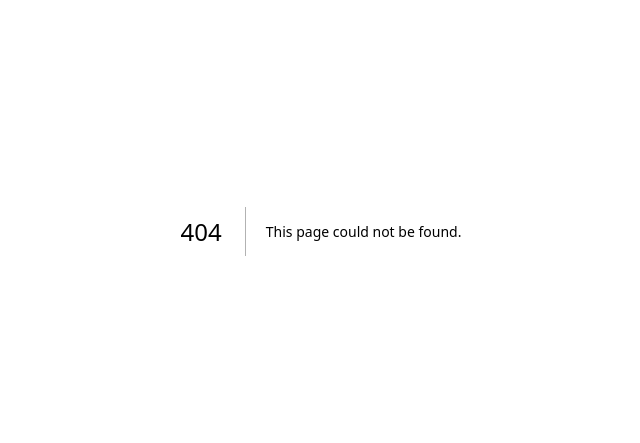
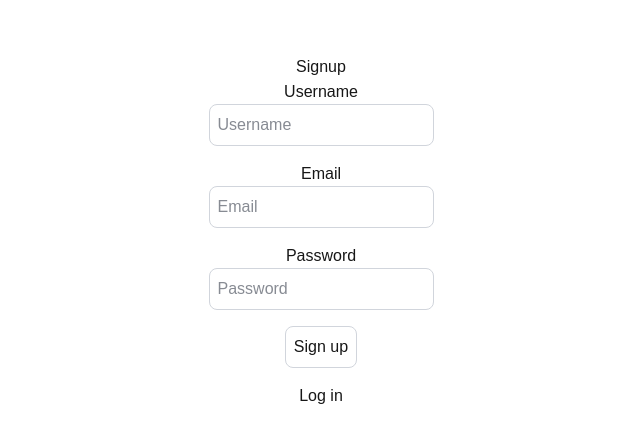
Before and after one commit to Adityaaj18/ripped-personal-training, a Next.js app in the folder ripped-personal-training/: page /signup in a window 1280 px wide. Before the commit this address had no page. Shown: the part 169-612 px from the top of the page, without its empty margins (319-959 px from the left). Built offline with nearby package versions, Linux system fonts and the light colour scheme.

Commit message:
added login and signup page and integrated authentication api's with frontend

```diff
--- a/ripped-personal-training/package.json
+++ b/ripped-personal-training/package.json
@@ -19,7 +19,8 @@
     "next-auth": "^4.24.11",
     "nodemailer": "^6.10.0",
     "react": "^19.0.0",
-    "react-dom": "^19.0.0"
+    "react-dom": "^19.0.0",
+    "react-hot-toast": "^2.5.2"
   },
   "devDependencies": {
     "@tailwindcss/postcss": "^4",
--- a/ripped-personal-training/src/app/login/page.js
+++ /dev/null
@@ -1,9 +0,0 @@
-import React from 'react'
-
-function page() {
-  return (
-    <div>page</div>
-  )
-}
-
-export default page
--- /dev/null
+++ b/ripped-personal-training/src/app/login/page.jsx
@@ -0,0 +1,67 @@
+"use client";
+
+import React, { useState } from "react";
+import axios from "axios";
+import toast from "react-hot-toast";
+import { useRouter } from "next/navigation";
+import Link from "next/link";
+
+export default function LoginPage() {
+  const router = useRouter();
+  const [user, setUser] = useState({
+    email: "",
+    password: "",
+  });
+
+  const [loading, setLoading] = useState(false);
+
+  const onLogin = async () => {
+    try {
+      setLoading(true);
+      const response = await axios.post("/api/users/login", user);
+      console.log("login success", response.data);
+      router.push("/profile");
+    } catch (error) {
+      console.log("Login failed", error.message || error);
+      toast.error(error.message || "An error occurred");
+    } finally {
+      setLoading(false);
+    }
+  };
+
+  return (
+    <div className="flex flex-col items-center justify-center min-h-screen py-2">
+      <h1>{loading ? "Processing" : "Login"}</h1>
+      <hr />
+
+      <label className="flex flex-col items-center justify-center">Email</label>
+      <input
+        id="email"
+        value={user.email}
+        onChange={(e) => setUser({ ...user, email: e.target.value })}
+        placeholder="Email"
+        type="text"
+        className="text-gray-900 mb-4 p-2 border border-gray-300 rounded-lg focus:outline-none focus:border-gray-600"
+      />
+      <label className="flex flex-col items-center justify-center">
+        Password
+      </label>
+      <input
+        id="password"
+        value={user.password}
+        onChange={(e) => setUser({ ...user, password: e.target.value })}
+        placeholder="Password"
+        type="password"
+        className="text-gray-900 mb-4 p-2 border border-gray-300 rounded-lg focus:outline-none focus:border-gray-600"
+      />
+      <button
+        onClick={onLogin}
+        className="p-2 border border-gray-300 rounded-lg mb-4 focus:outline-none focus:border-gray-600"
+      >
+        Log in
+      </button>
+
+      <Link href="/signup">Sign up</Link>
+    </div>
+  );
+}
--- /dev/null
+++ b/ripped-personal-training/src/app/profile/[id]/page.jsx
@@ -0,0 +1,12 @@
+"use client";
+
+import React from "react";
+
+export default function Page({ params }) {
+  return (
+    <div className="flex flex-col items-center justify-center min-h-screen py-2">
+      <h1>Profile page</h1>
+      <h1>{params.id}</h1>
+    </div>
+  );
+}
--- /dev/null
+++ b/ripped-personal-training/src/app/profile/page.jsx
@@ -0,0 +1,68 @@
+"use client";
+
+import axios from "axios";
+import Link from "next/link";
+import { useRouter } from "next/navigation";
+import React, { useState } from "react";
+import { toast } from "react-hot-toast";
+
+export default function ProfilePage() {
+  const router = useRouter();
+  const [data, setData] = useState("");
+
+  const getUserData = async () => {
+    try {
+      const res = await axios.post("/api/users/me");
+      console.log(res.data.data._id);
+      setData(res.data.data._id);
+    } catch (error) {
+      if (error instanceof Error) {
+        toast.error(error.message);
+      } else {
+        toast.error("An unknown error occurred");
+      }
+    }
+  };
+
+  const logout = async () => {
+    try {
+      await axios.get("/api/users/logout");
+      toast.success("Logout successful");
+      router.push("/login");
+    } catch (error) {
+      if (error instanceof Error) {
+        toast.error(error.message);
+      } else {
+        toast.error("An unknown error occurred");
+      }
+    }
+  };
+
+  return (
+    <div className="flex flex-col items-center justify-center min-h-screen py-2">
+      <h1>profile page</h1>
+      <hr />
+      <h2>
+        {data === "" ? (
+          "No data"
+        ) : (
+          <Link href={`/profile/${data}`}>{data}</Link>
+        )}
+      </h2>
+      <hr />
+      <button
+        className="bg-blue-500 mt-4 hover:bg-blue-700 text-white font-bold py-2 px-4 rounded"
+        onClick={logout}
+      >
+        Logout
+      </button>
+      <hr />
+      <button
+        className="bg-green-500 mt-4 hover:bg-green-700 text-white font-bold py-2 px-4 rounded"
+        onClick={getUserData}
+      >
+        Get user details
+      </button>
+    </div>
+  );
+}
--- a/ripped-personal-training/src/app/signup.js
+++ /dev/null
@@ -1,9 +0,0 @@
-import React from 'react'
-
-function page() {
-  return (
-    <div>page</div>
-  )
-}
-
-export default page
--- /dev/null
+++ b/ripped-personal-training/src/app/signup/page.jsx
@@ -0,0 +1,78 @@
+"use client";
+
+import React, { useState } from "react";
+import axios from "axios";
+import toast from "react-hot-toast";
+import { useRouter } from "next/navigation";
+import Link from "next/link";
+
+export default function SignupPage() {
+  const router = useRouter();
+  const [user, setUser] = useState({
+    email: "",
+    password: "",
+    username: "",
+  });
+
+  const [loading, setLoading] = useState(false);
+
+  const onSignup = async () => {
+    try {
+      setLoading(true);
+      const response = await axios.post("/api/users/signup", user);
+      console.log("signup success", response.data);
+      router.push("/login");
+    } catch (error) {
+      console.log("Signup failed", error.message || error);
+      toast.error(error.message || "An error occurred");
+    } finally {
+      setLoading(false);
+    }
+  };
+
+  return (
+    <div className="flex flex-col items-center justify-center min-h-screen py-2">
+      <h1>{loading ? "Processing" : "Signup"}</h1>
+      <hr />
+      <label className="flex flex-col items-center justify-center">
+        Username
+      </label>
+      <input
+        id="username"
+        value={user.username}
+        onChange={(e) => setUser({ ...user, username: e.target.value })}
+        placeholder="Username"
+        type="text"
+        className="text-gray-900 mb-4 p-2 border border-gray-300 rounded-lg focus:outline-none focus:border-gray-600"
+      />
+      <label className="flex flex-col items-center justify-center">Email</label>
+      <input
+        id="email"
+        value={user.email}
+        onChange={(e) => setUser({ ...user, email: e.target.value })}
+        placeholder="Email"
+        type="text"
+        className="text-gray-900 mb-4 p-2 border border-gray-300 rounded-lg focus:outline-none focus:border-gray-600"
+      />
+      <label className="flex flex-col items-center justify-center">
+        Password
+      </label>
+      <input
+        id="password"
+        value={user.password}
+        onChange={(e) => setUser({ ...user, password: e.target.value })}
+        placeholder="Password"
+        type="password"
+        className="text-gray-900 mb-4 p-2 border border-gray-300 rounded-lg focus:outline-none focus:border-gray-600"
+      />
+      <button
+        onClick={onSignup}
+        className="p-2 border border-gray-300 rounded-lg mb-4 focus:outline-none focus:border-gray-600"
+      >
+        Sign up
+      </button>
+
+      <Link href="/login">Log in</Link>
+    </div>
+  );
+}
--- /dev/null
+++ b/ripped-personal-training/src/app/verifyemail/page.jsx
@@ -0,0 +1,58 @@
+"use client";
+import axios from "axios";
+import Link from "next/link";
+import React, { useEffect, useState } from "react";
+
+export default function VerifyEmailPage() {
+  const [token, setToken] = useState("");
+  const [verified, setVerified] = useState(false);
+  const [error, setError] = useState(false);
+
+  const verifyUserEmail = async () => {
+    try {
+      await axios.post("/api/users/verifyemail", { token });
+      setVerified(true);
+      setError(false);
+    } catch (error) {
+      setError(true);
+      if (axios.isAxiosError(error) && error.response) {
+        console.log(error.response.data);
+      } else {
+        console.log("An unexpected error occurred:", error);
+      }
+    }
+  };
+
+  useEffect(() => {
+    setError(false);
+    const urlToken = window.location.search.split("=")[1];
+    setToken(urlToken || "");
+  }, []);
+
+  useEffect(() => {
+    setError(false);
+    if (token.length > 0) {
+      verifyUserEmail();
+    }
+  }, [token]);
+
+  return (
+    <div className="flex flex-col items-center justify-center min-h-screen py-2">
+      <h1 className="text-4xl">Verify Email</h1>
+      <h2 className="p-2 bg-orange-500 text-black">
+        {token ? `${token}` : "No token found"}
+      </h2>
+      {verified && (
+        <div>
+          <h2>verified</h2>
+          <Link href="/login">Login</Link>
+        </div>
+      )}
+      {error && (
+        <div>
+          <h2>Error</h2>
+        </div>
+      )}
+    </div>
+  );
+}
```
Also changed, not shown: 1 other file (tests, documents, lock files or other folders).
